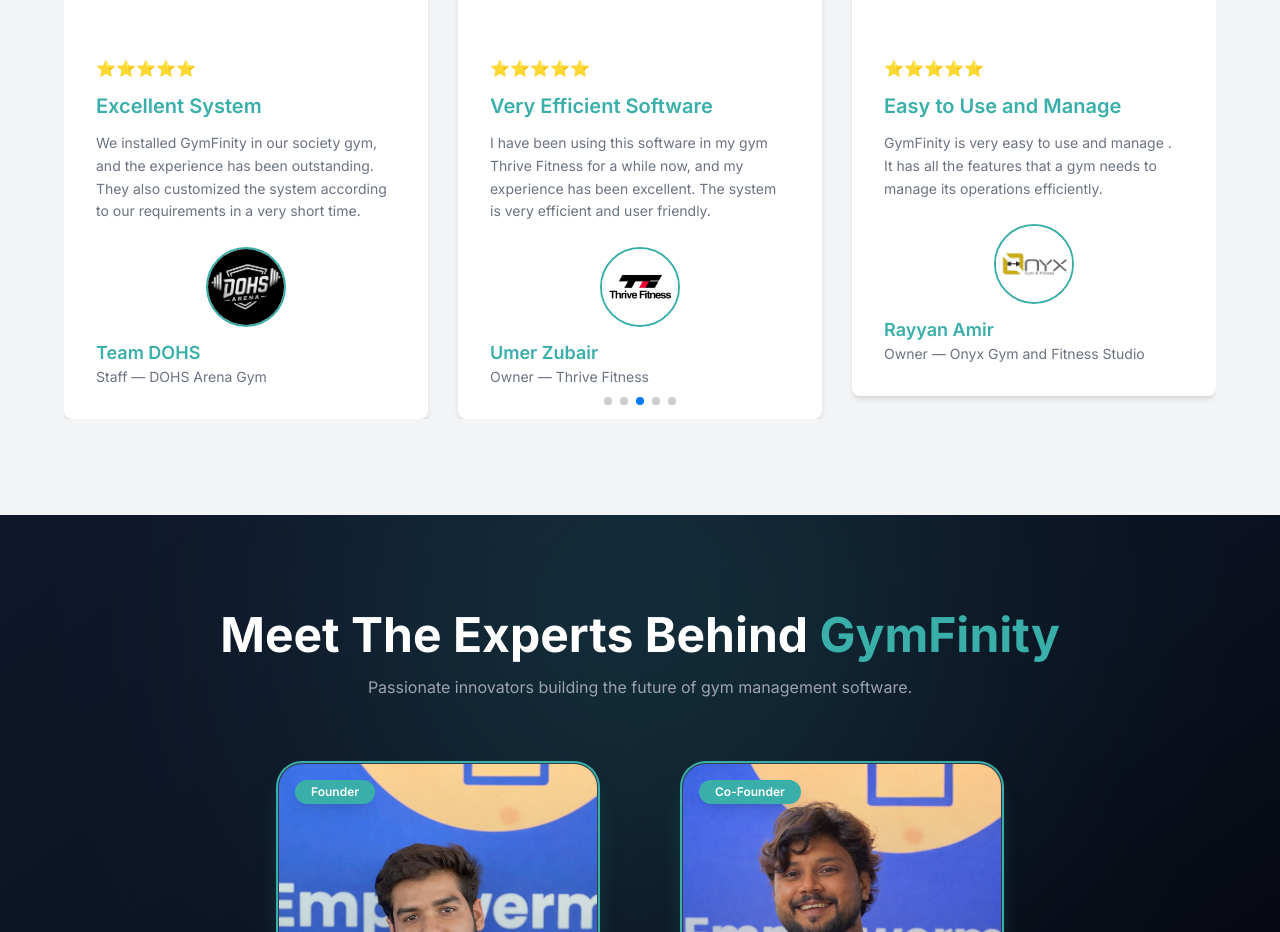
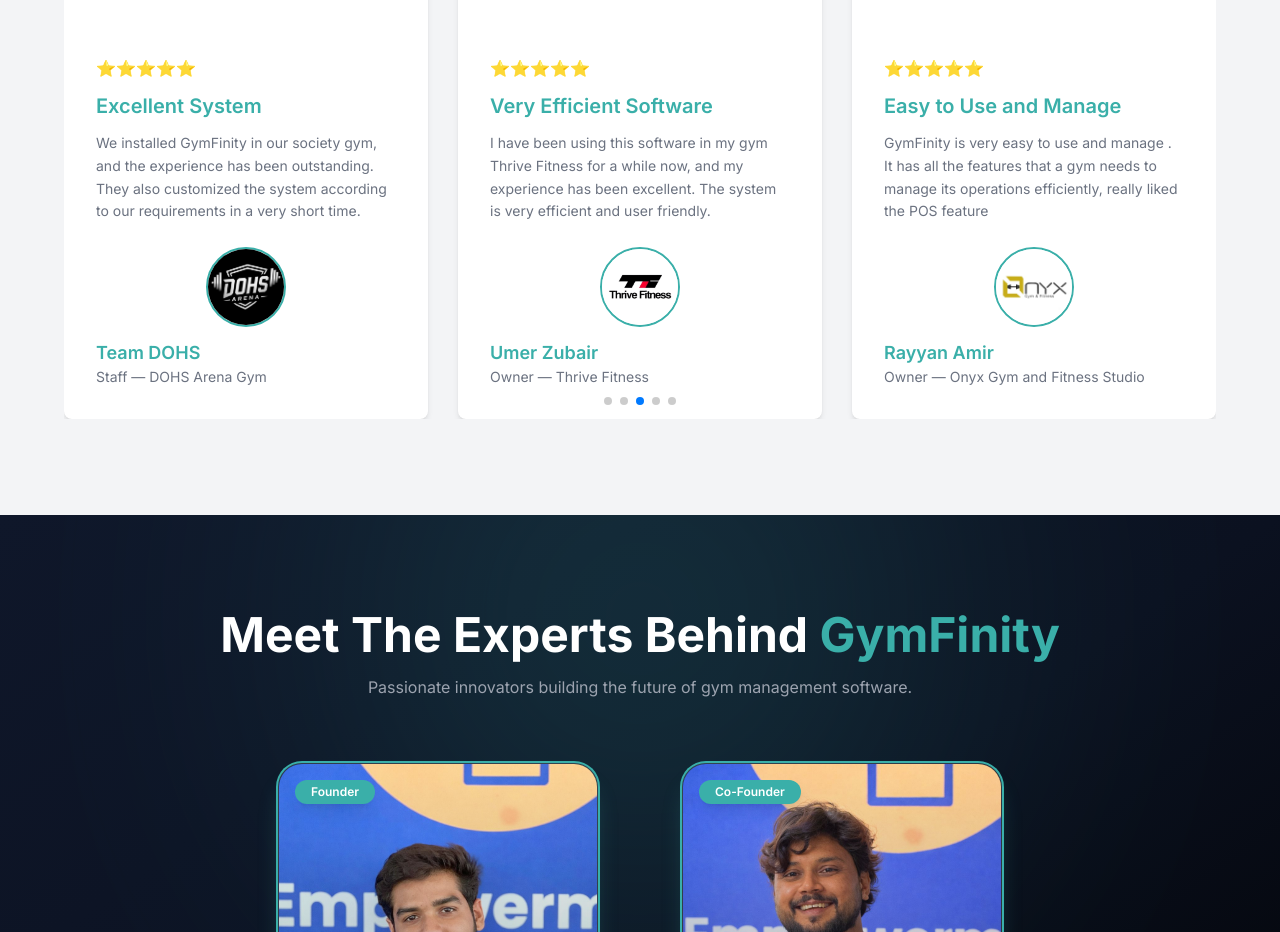
Before and after one commit to syedmoaaz/Gymfinity-Porfolio-Web, a React (Vite) app: page / in a window 1280 px wide. Shown: the part 4080-5012 px from the top of the page. Built offline with nearby package versions, Linux system fonts and the light colour scheme.

Commit message:
review added

```diff
--- a/src/components/Testimonials.jsx
+++ b/src/components/Testimonials.jsx
@@ -57,7 +57,7 @@
    {
     title: "Easy to Use and Manage",
     review:
-      "GymFinity is very easy to use and manage . It has all the features that a gym needs to manage its operations efficiently.",
+      "GymFinity is very easy to use and manage . It has all the features that a gym needs to manage its operations efficiently, really liked the POS feature",
     name: "Rayyan Amir",
     city: "Onyx Gym and Fitness Studio",
     role: "Owner",
```
